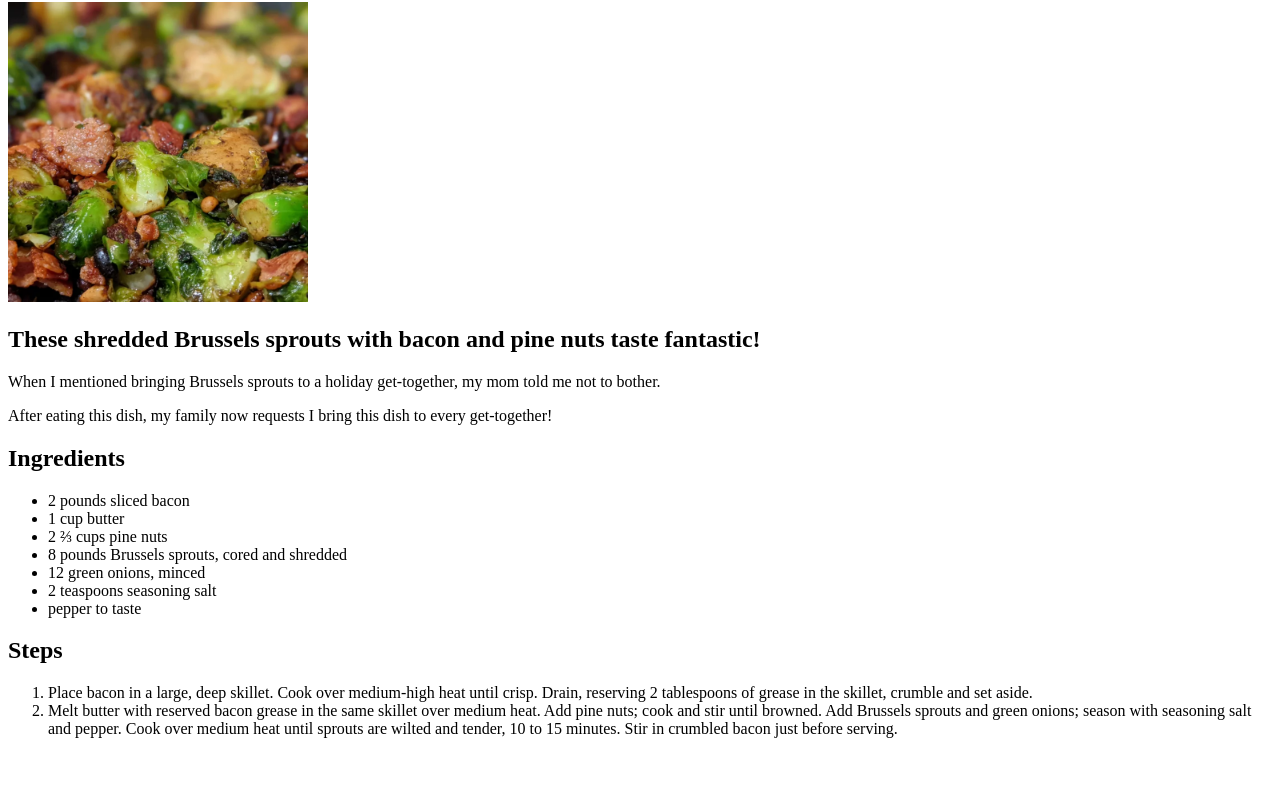
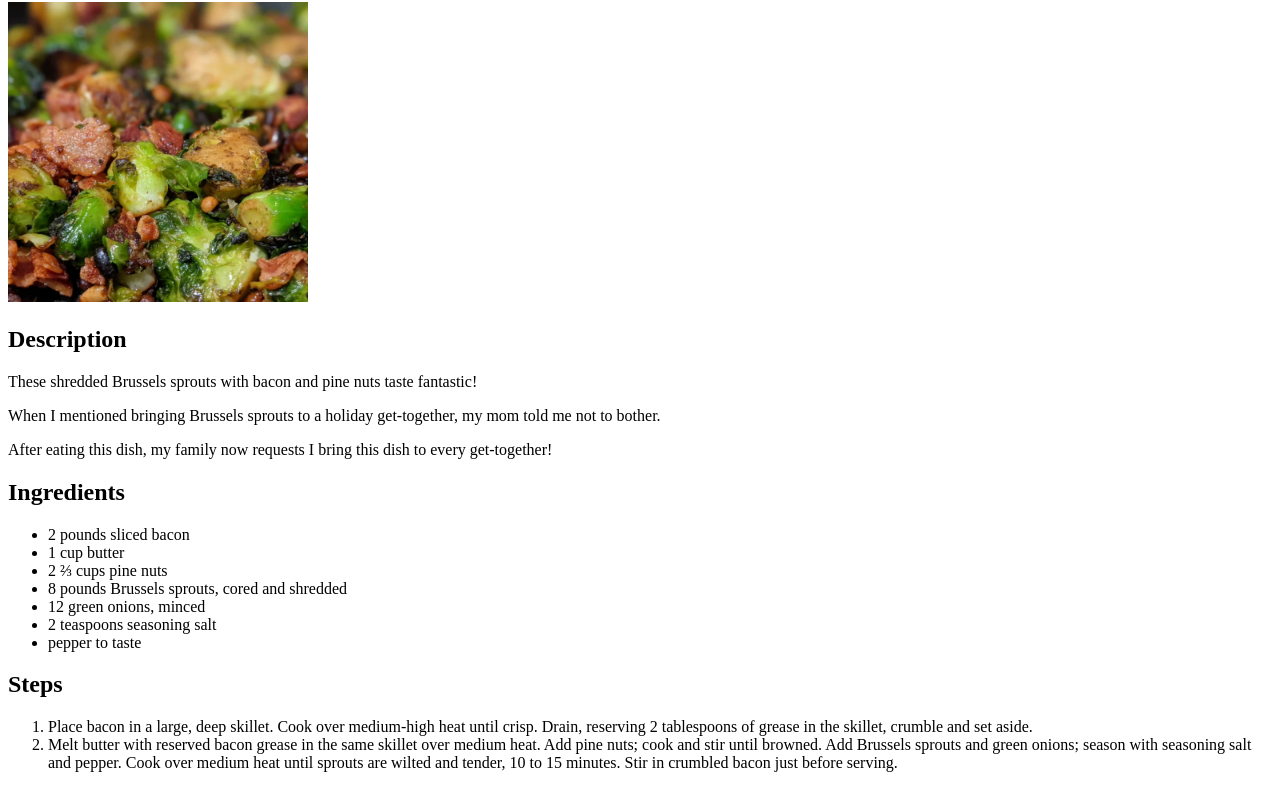
Before and after one commit to raelcx/odin-recipes, a plain HTML site: page recipes/shredded-brussels-sprouts.html in a window 1280 px wide. Shown: the part 78-866 px from the top of the page. Before the commit the page ends 832 px from the top, so only its background shows below. Drawn offline with Linux system fonts and the light colour scheme.

Commit message:
Fix 'description' heading inside recipes pages

```diff
--- a/recipes/shredded-brussels-sprouts.html
+++ b/recipes/shredded-brussels-sprouts.html
@@ -8,7 +8,8 @@
     <body>
         <h1>Shredded Brussels Sprouts</h1>
         <img src="../images/shredded-brussels-sprouts.webp" alt="Shredded Brussels Sprouts dish after cooking" width="300" height="300">
-        <h2>These shredded Brussels sprouts with bacon and pine nuts taste fantastic!</h2>
+        <h2>Description</h2>
+        <p>These shredded Brussels sprouts with bacon and pine nuts taste fantastic!</p>
         <p>When I mentioned bringing Brussels sprouts to a holiday get-together, my mom told me not to bother.</p>
         <p>After eating this dish, my family now requests I bring this dish to every get-together!</p>
 
```
Also changed, not shown: recipes/juicy-thanksgiving-turkey.html (+2 -1 lines), recipes/lasagna.html (+2 -1 lines).
